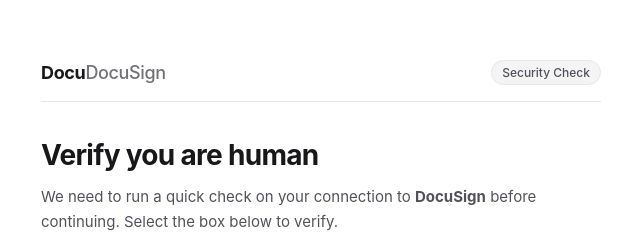
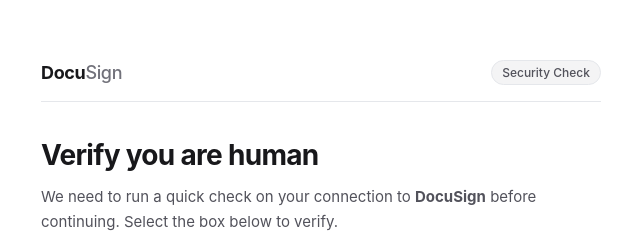
Before and after one commit to zoom-invite-me/nioak.cfd-lxbnbb-dm3CVSSLx47A-z-2-Zoom, a plain HTML site: page verification.html in a window 1280 px wide. Shown: the part 150-390 px from the top of the page, 319-959 px from the left. Drawn offline with Linux system fonts and the light colour scheme.

Commit message:
Refactor verification.html structure and styles

```diff
--- a/verification.html
+++ b/verification.html
@@ -271,7 +271,7 @@ h1 {
 
 <main class="page-shell">
     <header class="top-bar">
-        <div class="brand">Docu<span>DocuSign</span></div>
+        <div class="brand">Docu<span>Sign</span></div>
         <div class="status-pill">Security Check</div>
     </header>
 
```
